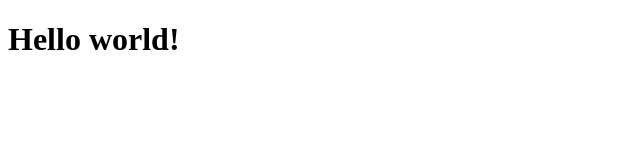
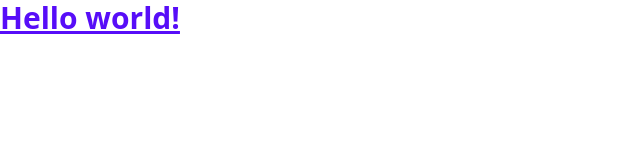
Before and after one commit to Ducky3264/daisyui-base-project, a plain HTML site: page index.html in a window 1280 px wide. Shown: the whole page, without its empty margins (0-640 px from the left). Drawn offline with Linux system fonts and the light colour scheme; the site is published under a folder, as on GitHub Pages, so addresses that start at the root find nothing.

Commit message:
Minor update

```diff
--- a/index.html
+++ b/index.html
@@ -3,7 +3,7 @@
         <head>
             <meta charset="UTF-8">
             <meta name="viewport" content="width=device-width, initial-scale=1.0">
-            <link href="/output.css" rel="stylesheet">
+            <link href="./output.css" rel="stylesheet">
         </head>
 <body>
   <h1 class="text-3xl font-bold underline text-primary">
```
